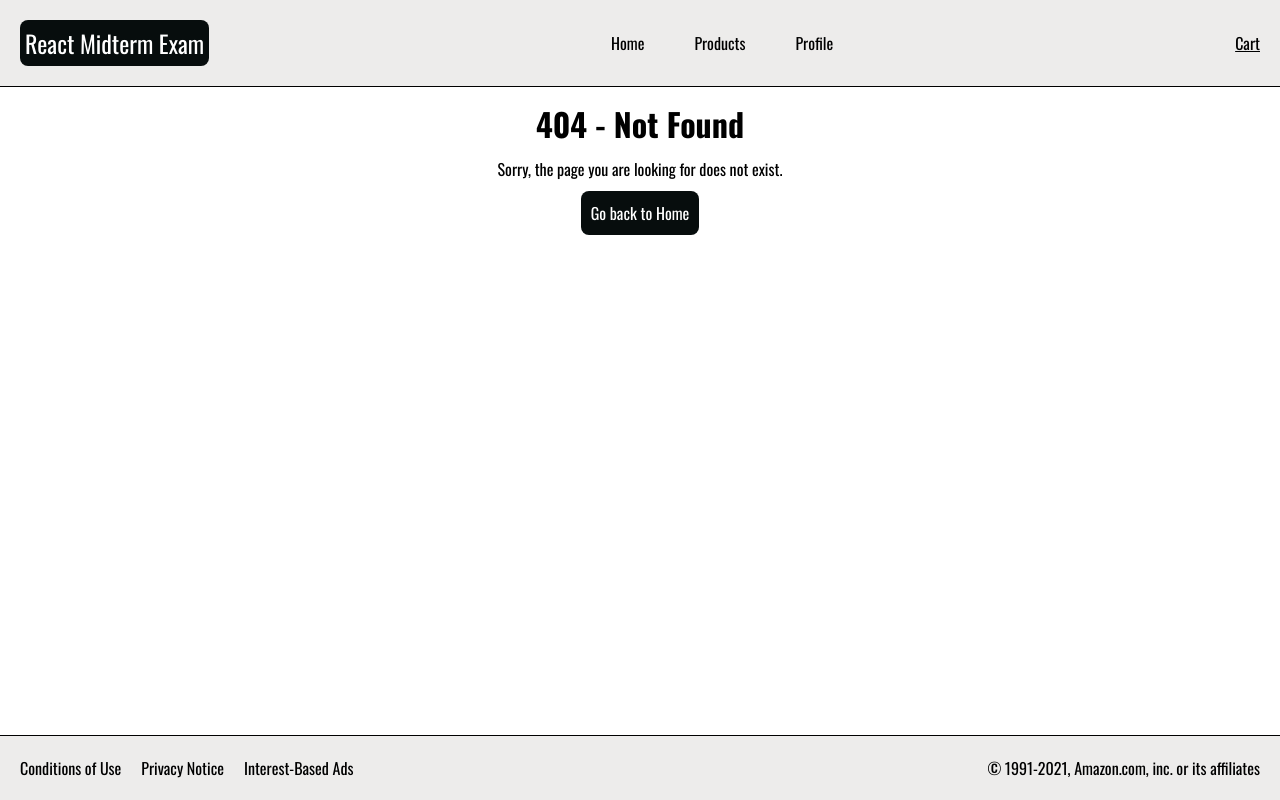
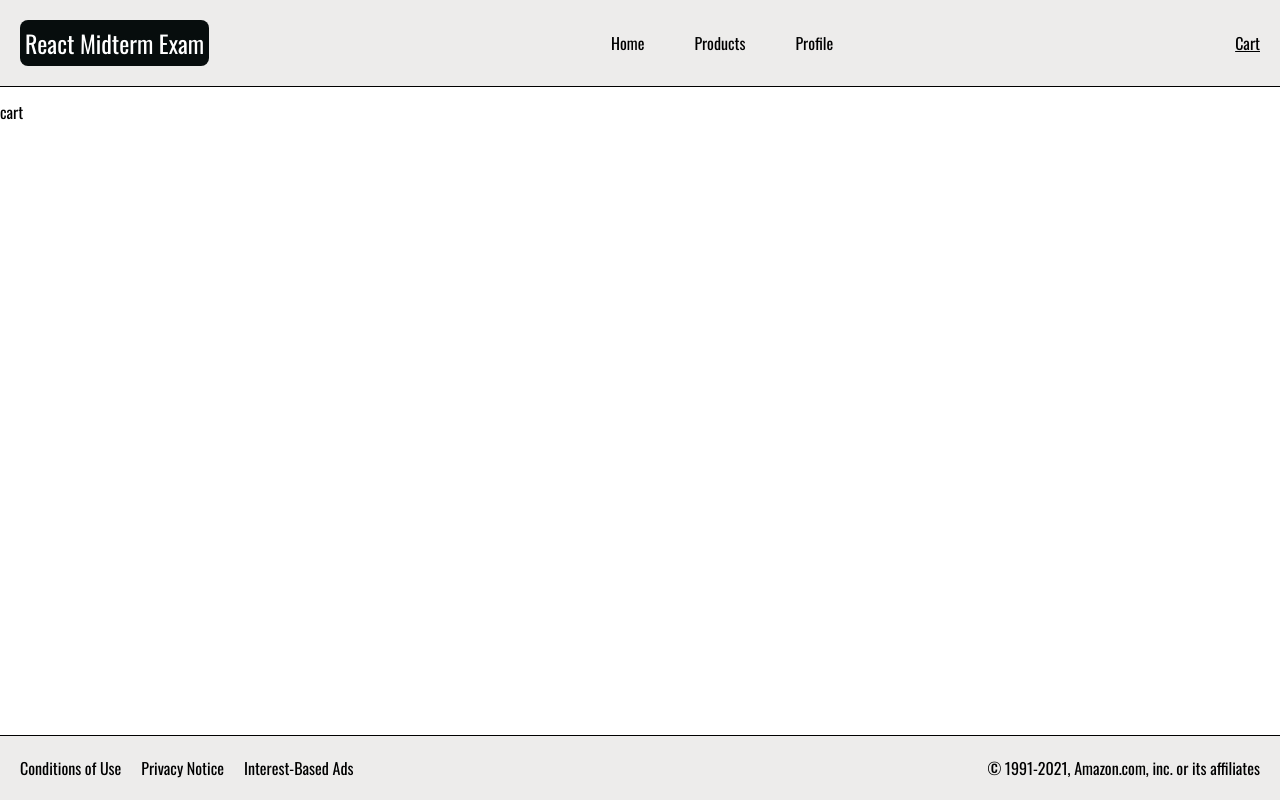
Before and after one commit to CarnageOG/React-Midterm-exam, a Next.js app: page /cart in a window 1280 px wide. Before the commit this address had no page. Built offline with nearby package versions, Linux system fonts and the light colour scheme.

Commit message:
made cart page

```diff
--- /dev/null
+++ b/src/app/cart/page.jsx
@@ -0,0 +1,11 @@
+import styles from "./page.module.css";
+
+function page() {
+    return (
+        <div className={styles.div_layout}>
+            cart
+        </div>
+    );
+}
+
+export default page;
--- /dev/null
+++ b/src/app/cart/page.module.css
@@ -0,0 +1,3 @@
+.div_layout{
+  margin: 100px 0;
+}
```
